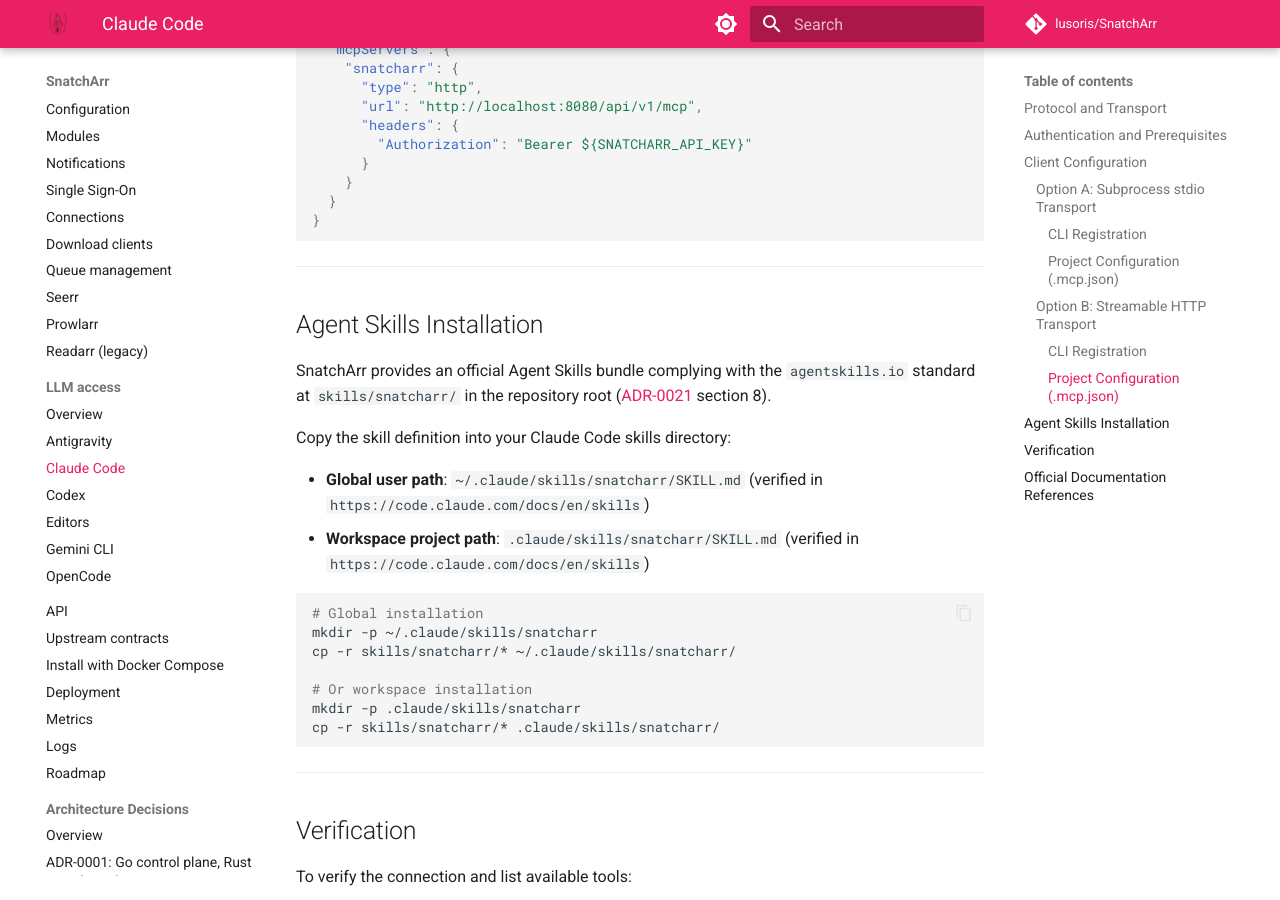
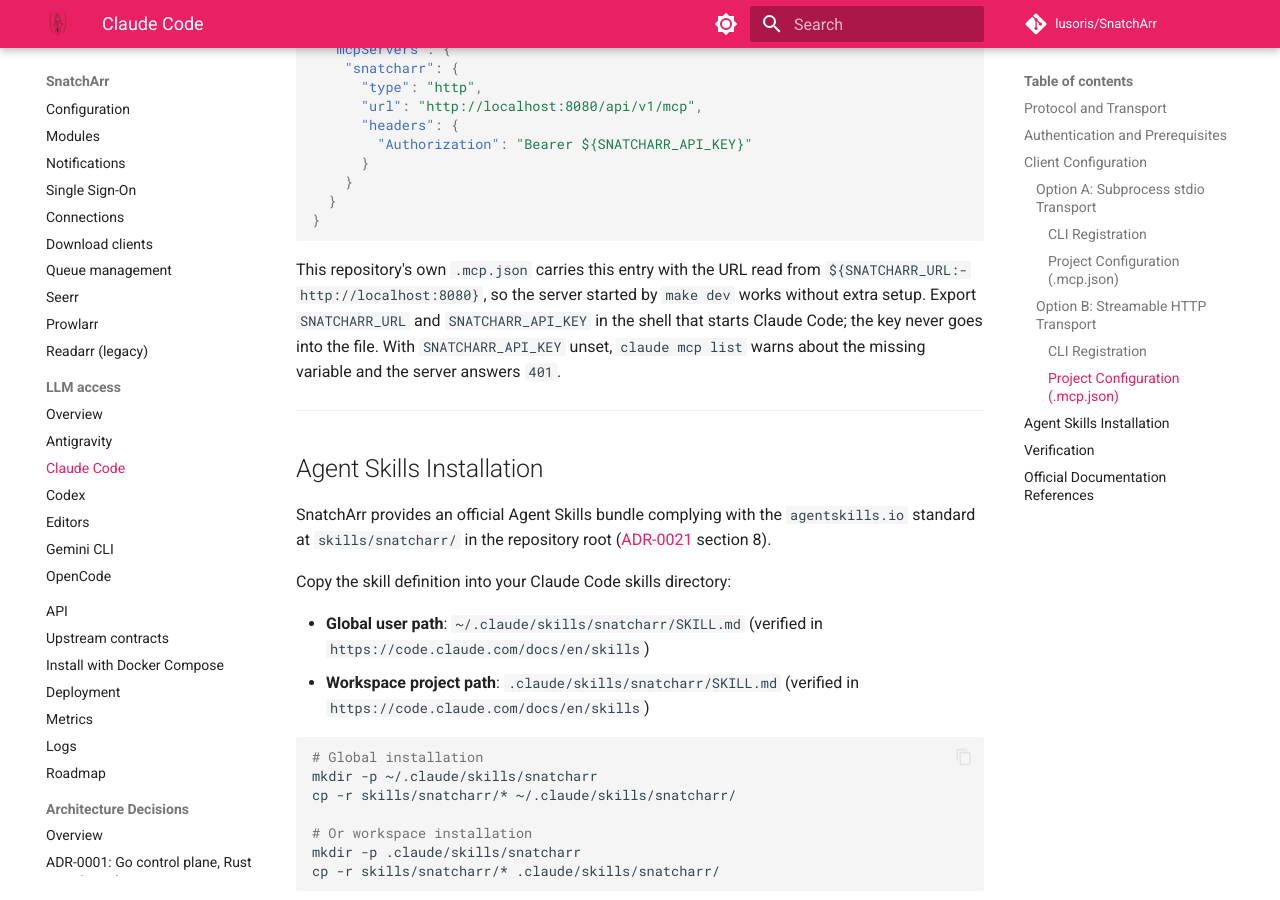
Before and after one commit to lusoris/SnatchArr, an MkDocs documentation site: the page built from docs/llm/claude-code.md, in a window 1280 px wide and 900 px high, scrolled down 2218 px. Built offline with MkDocs 1.6.1 and Material for MkDocs 9.7.7, drawn with Linux system fonts in a browser that asks for light colours; comment, search, counter and statistics services are not loaded.

Commit message:
feat(mcp): wire the SnatchArr MCP server into the project .mcp.json (#854)
Clients that read the project `.mcp.json` now reach SnatchArr's own MCP
server over Streamable HTTP.

- **Entry:** `snatcharr`, type `http`, URL
`${SNATCHARR_URL:-http://localhost:8080}/api/v1/mcp`, header
`Authorization: Bearer ${SNATCHARR_API_KEY}`.
- **No key in git:** the key is only an environment reference. With it
unset, `claude mcp list` warns and the server answers 401.
- **Default URL:** falls back to the `make dev` address, so local
development needs no extra setup.
- **Docs:** one paragraph in `docs/llm/claude-code.md` under the
`.mcp.json` example.

Verification: `make governance-verify secret-scan` exit 0; pre-push gate
admitted.

Signed-off-by: lusoris <lusoris@proton.me>

````diff
--- a/docs/llm/claude-code.md
+++ b/docs/llm/claude-code.md
@@ -108,6 +108,8 @@
 }
 ```
 
+This repository's own `.mcp.json` carries this entry with the URL read from `${SNATCHARR_URL:-http://localhost:8080}`, so the server started by `make dev` works without extra setup. Export `SNATCHARR_URL` and `SNATCHARR_API_KEY` in the shell that starts Claude Code; the key never goes into the file. With `SNATCHARR_API_KEY` unset, `claude mcp list` warns about the missing variable and the server answers `401`.
+
 ---
 
 ## Agent Skills Installation
````
Also changed, not shown: .mcp.json.
